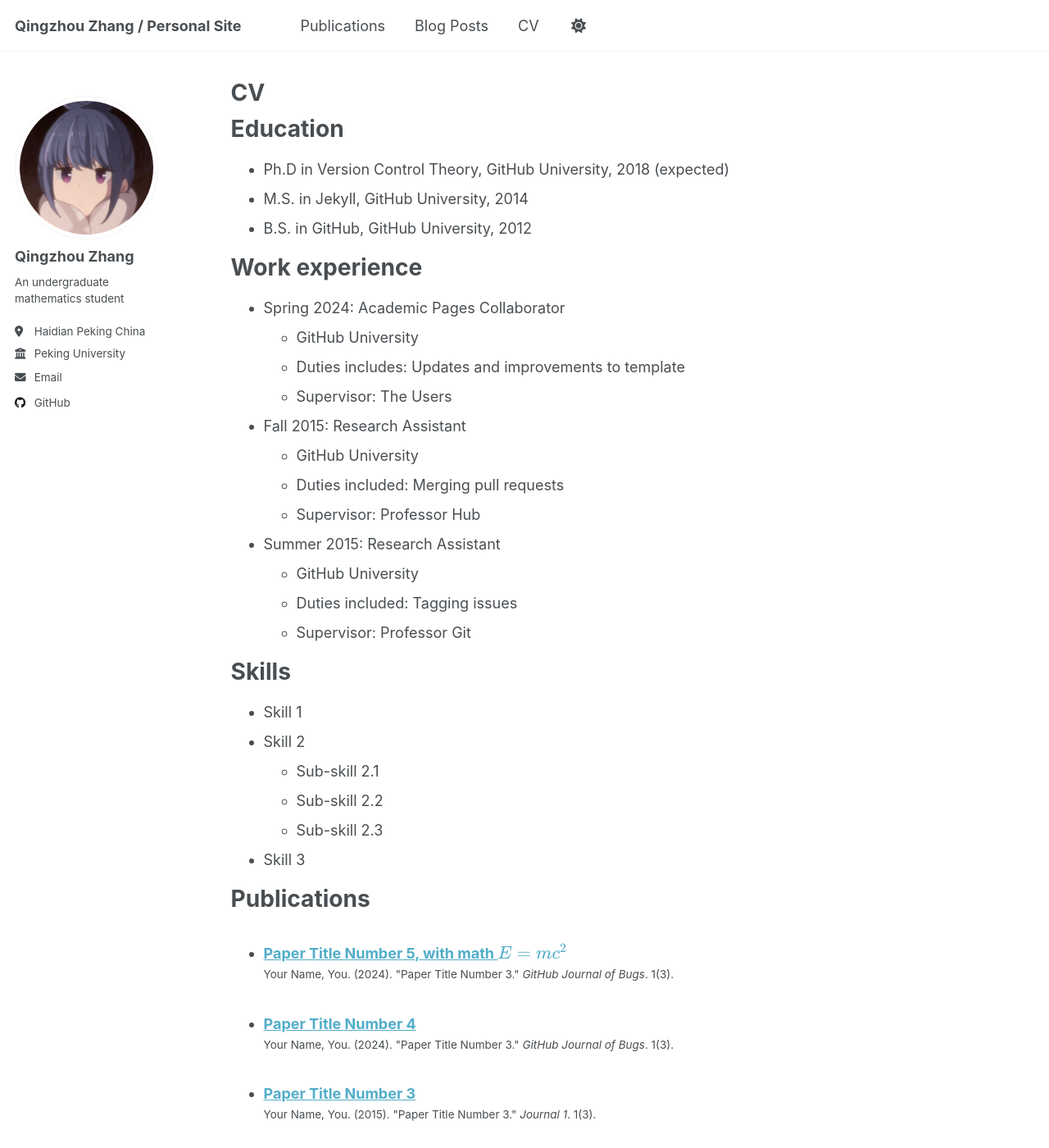
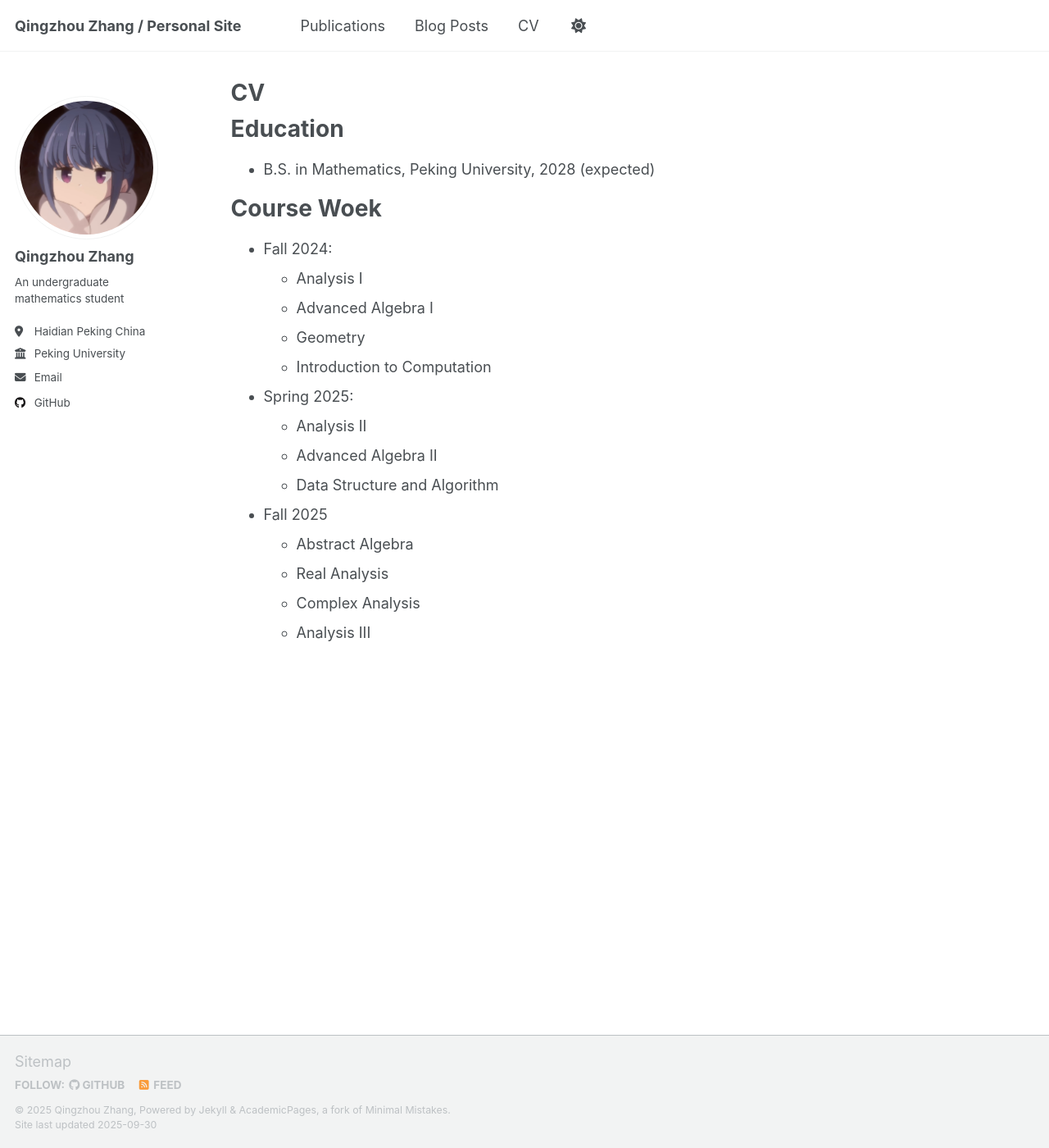
Before and after one commit to rainpekk/rainpekk.github.io, a Jekyll site: the page built from _pages/cv.md, in a window 1280 px wide and 1400 px high. Shown: the whole window at 82% size. Built offline with Jekyll 4.4.1, drawn with Linux system fonts in a browser that asks for light colours; a script that is not in the unit is left out; some of the changed text lies outside the part shown.

Commit message:
Update cv.md

```diff
--- a/_pages/cv.md
+++ b/_pages/cv.md
@@ -11,54 +11,23 @@ redirect_from:
 
 Education
 ======
-* Ph.D in Version Control Theory, GitHub University, 2018 (expected)
-* M.S. in Jekyll, GitHub University, 2014
-* B.S. in GitHub, GitHub University, 2012
+* B.S. in Mathematics, Peking University, 2028 (expected)
 
-Work experience
+Course Woek
 ======
-* Spring 2024: Academic Pages Collaborator
-  * GitHub University
-  * Duties includes: Updates and improvements to template
-  * Supervisor: The Users
+* Fall 2024:
+  * Analysis I
+  * Advanced Algebra I
+  * Geometry
+  * Introduction to Computation
 
-* Fall 2015: Research Assistant
-  * GitHub University
-  * Duties included: Merging pull requests
-  * Supervisor: Professor Hub
+* Spring 2025:
+  * Analysis II
+  * Advanced Algebra II
+  * 	Data Structure and Algorithm
 
-* Summer 2015: Research Assistant
-  * GitHub University
-  * Duties included: Tagging issues
-  * Supervisor: Professor Git
-
-Skills
-======
-* Skill 1
-* Skill 2
-  * Sub-skill 2.1
-  * Sub-skill 2.2
-  * Sub-skill 2.3
-* Skill 3
-
-Publications
-======
-  <ul>{% for post in site.publications reversed %}
-    {% include archive-single-cv.html %}
-  {% endfor %}</ul>
-
-Talks
-======
-  <ul>{% for post in site.talks reversed %}
-    {% include archive-single-talk-cv.html  %}
-  {% endfor %}</ul>
-
-Teaching
-======
-  <ul>{% for post in site.teaching reversed %}
-    {% include archive-single-cv.html %}
-  {% endfor %}</ul>
-
-Service and leadership
-======
-* Currently signed in to 43 different slack teams
+* Fall 2025
+  * Abstract Algebra
+  * Real Analysis
+  * Complex Analysis
+  * Analysis III
```
